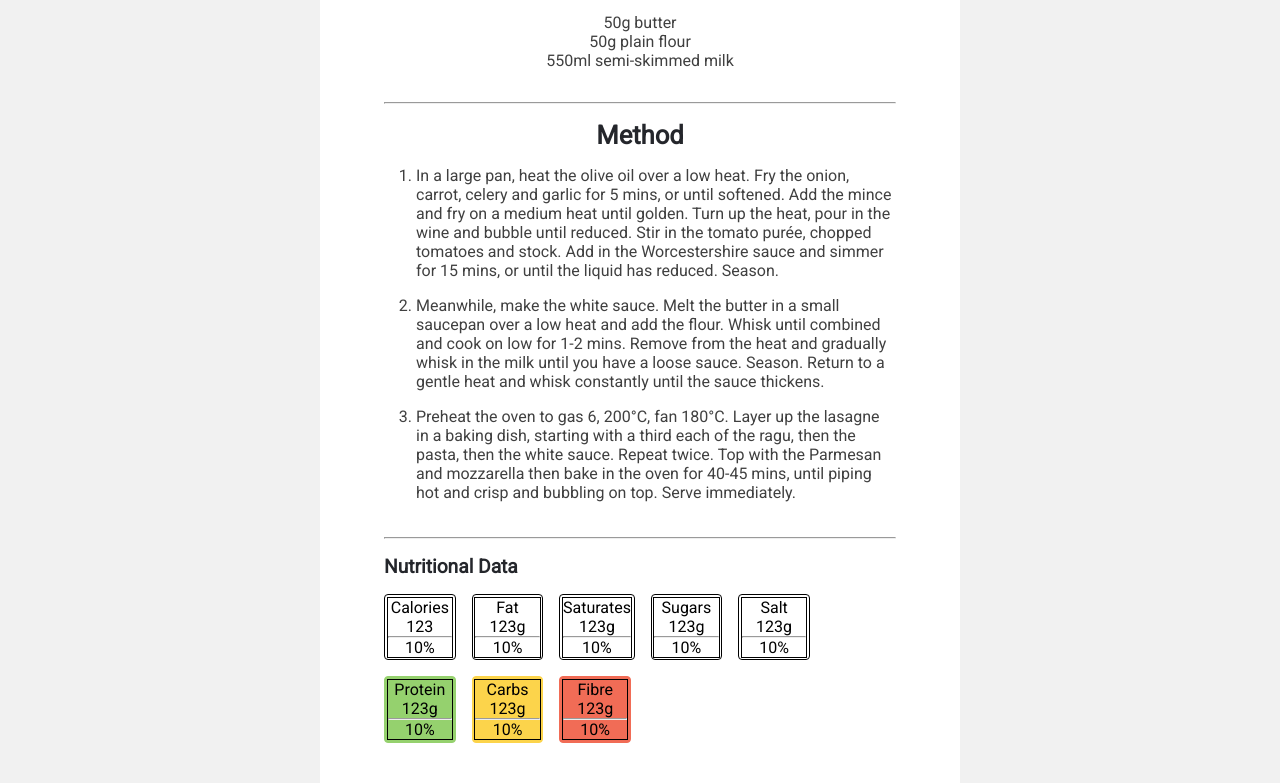
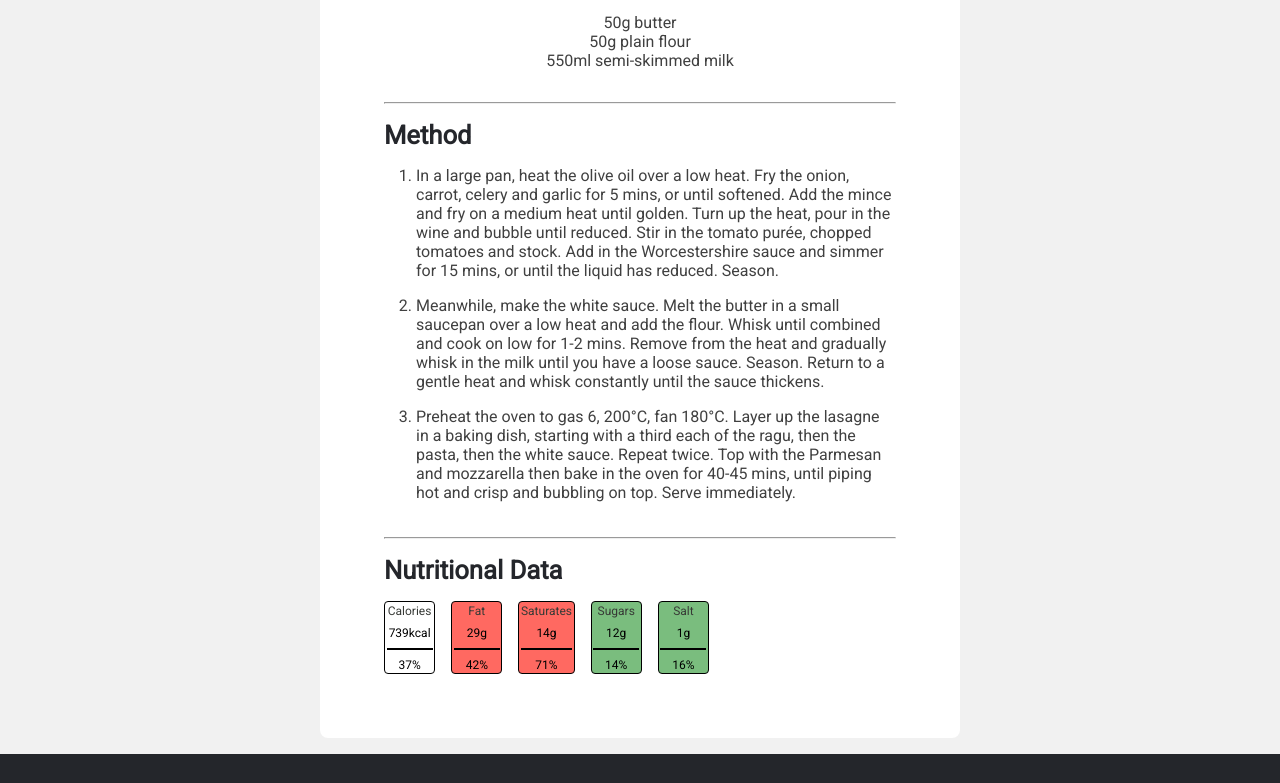
Before and after one commit to kyleastratton/odin-recipe, a plain HTML site: page recipies/lasagne.html in a window 1280 px wide. Shown: the part 894-1677 px from the top of the page. Drawn offline with nearby package versions, Linux system fonts and the light colour scheme.

Commit message:
addition of nutritional data

```diff
--- a/recipies/lasagne.html
+++ b/recipies/lasagne.html
@@ -82,7 +82,7 @@
 
       <hr>
 
-      <h2 class="recipe-detail__heading">Method</h2>
+      <h2 class="method__heading">Method</h2>
           <ol>
             <li>In a large pan, heat the olive oil over a low heat. Fry the onion, carrot, celery and garlic for 5 mins, or until softened. Add the mince and fry on a medium heat until golden. Turn up the heat, pour in the wine and bubble until reduced. Stir in the tomato purée, chopped tomatoes and stock. Add in the Worcestershire sauce and simmer for 15 mins, or until the liquid has reduced. Season.</li>
             <li>Meanwhile, make the white sauce. Melt the butter in a small saucepan over a low heat and add the flour. Whisk until combined and cook on low for 1-2 mins. Remove from the heat and gradually whisk in the milk until you have a loose sauce. Season. Return to a gentle heat and whisk constantly until the sauce thickens.</li>
@@ -95,61 +95,61 @@
 
           <hr>
 
-          <h3>Nutritional Data</h3>
+          <h2>Nutritional Data</h2>
 
           <div class="nutritional-wrapper">
 
             <div class="nutritional-card" id="calories">
               <div class="nutritional-data-container">
                 <div class="nutritional-heading">Calories</div>
-                <span class="nutritional-data">123</span>
-                <hr>
-                <span class="nutritional-percent">10%</span>
+                <span class="nutritional-data">739kcal</span>
+                <div class="hr"></div>
+                <span class="nutritional-percent">37%</span>
               </div>
             </div>
 
-            <div class="nutritional-card" id="fat">
+            <div class="nutritional-card high" id="fat">
               <div class="nutritional-data-container">
                 <div class="nutritional-heading">Fat</div>
-                <span class="nutritional-data">123g</span>
-                <hr>
-                <span class="nutritional-percent">10%</span>
+                <span class="nutritional-data">29g</span>
+                <div class="hr"></div>
+                <span class="nutritional-percent">42%</span>
               </div>
             </div>
 
-            <div class="nutritional-card" id="saturates">
+            <div class="nutritional-card high" id="saturates">
               <div class="nutritional-data-container">
                 <div class="nutritional-heading">Saturates</div>
-                <span class="nutritional-data">123g</span>
-                <hr>
-                <span class="nutritional-percent">10%</span>
+                <span class="nutritional-data">14g</span>
+                <div class="hr"></div>
+                <span class="nutritional-percent">71%</span>
               </div>
             </div>
 
-            <div class="nutritional-card" id="sugars">
+            <div class="nutritional-card low" id="sugars">
               <div class="nutritional-data-container">
                 <div class="nutritional-heading">Sugars</div>
-                <span class="nutritional-data">123g</span>
-                <hr>
-                <span class="nutritional-percent">10%</span>
+                <span class="nutritional-data">12g</span>
+                <div class="hr"></div>
+                <span class="nutritional-percent">14%</span>
               </div>
             </div>
 
-            <div class="nutritional-card" id="salt">
+            <div class="nutritional-card low" id="salt">
               <div class="nutritional-data-container">
                 <div class="nutritional-heading">Salt</div>
-                <span class="nutritional-data">123g</span>
-                <hr>
-                <span class="nutritional-percent">10%</span>
+                <span class="nutritional-data">1g</span>
+                <div class="hr"></div>
+                <span class="nutritional-percent">16%</span>
               </div>
             </div>
 
-            <div class="nutritional-card low" id="protein">
+            <!-- <div class="nutritional-card low" id="protein">
               <div class="nutritional-data-container">
                 <div class="nutritional-heading">Protein</div>
-                <span class="nutritional-data">123g</span>
-                <hr>
-                <span class="nutritional-percent">10%</span>
+                <span class="nutritional-data">1g</span>
+                <div class="hr"></div>
+                <span class="nutritional-percent">16%</span>
               </div>
             </div>
 
@@ -157,7 +157,7 @@
               <div class="nutritional-data-container">
                 <div class="nutritional-heading">Carbs</div>
                 <span class="nutritional-data">123g</span>
-                <hr>
+                <div class="hr"></div>
                 <span class="nutritional-percent">10%</span>
               </div>
             </div>
@@ -166,10 +166,10 @@
               <div class="nutritional-data-container">
                 <div class="nutritional-heading">Fibre</div>
                 <span class="nutritional-data">123g</span>
-                <hr>
+                <div class="hr"></div>
                 <span class="nutritional-percent">10%</span>
               </div>
-            </div>
+            </div> -->
 
           </div>
         </div>
--- a/recipies/recipe.css
+++ b/recipies/recipe.css
@@ -91,7 +91,7 @@ ol > li {
   text-align: center;
 }
 
-.recipe-detail__heading, .recipe-detail__subheading {
+.recipe-detail__subheading {
   text-align: center;
   /* margin: 2rem; */
 }
@@ -291,12 +291,13 @@ nav {
   align-items: center;
   flex-wrap: wrap;
   gap: 1rem;
+  font-size: 0.75rem;
 }
 
 .nutritional-card {
   border: 1px solid #000;
   border-radius: 0.25rem;
-  width: 14%;
+  width: 10%;
   height: auto;
   text-align: center;
   min-width: fit-content;
@@ -304,30 +305,57 @@ nav {
 
 .nutritional-card > hr {
   width: 75%;
+  height: 0.0625rem;
   margin: auto;
-}
-
-.nutritional-data-container {
-  margin: 0.4rem;
+  /* color: #000; */
+  background-color: #000;
+  border: 0;
+  display: block;
 }
 
 .nutritional-data-container {
   margin: 0.1rem;
   color: #000;
-  border: 1px solid #000;
+  /* border: 1px solid #000; */
+}
+
+.nutritional-heading {
+  color: #373a36;
+  margin-top: 0.1rem;
+  margin-bottom: 0.5rem;
+}
+
+.nutritional-data {
+  margin-bottom: 0.5rem;
+}
+
+.nutritional-percent{
+  margin-top: 0.5rem;
+  margin-bottom: 0.1rem;
+  border-radius: 0.5rem;
+}
+
+.hr {
+  width: 100%;
+  margin: 0.5rem 0;
+  border: solid 0.07rem #000
+
 }
 
 .low {
-  border-color: #95d16e;
-  background: #95d16e;
+  border-color: #000;
+  /* background: #95d16e; */
+  background-color: #7ABD7E;
 }
 
 .med {
-  border-color: #fcd44b;
-  background: #fcd44b;
+  border-color: #000;
+  /* background: #fcd44b; */
+  background-color: #FFB54C;
 }
 
 .high {
-  border-color: #f16c56;
-  background: #f16c56;
+  border-color: #000;
+  /* background: #f16c56; */
+  background-color: #FF6961;
 }
```
